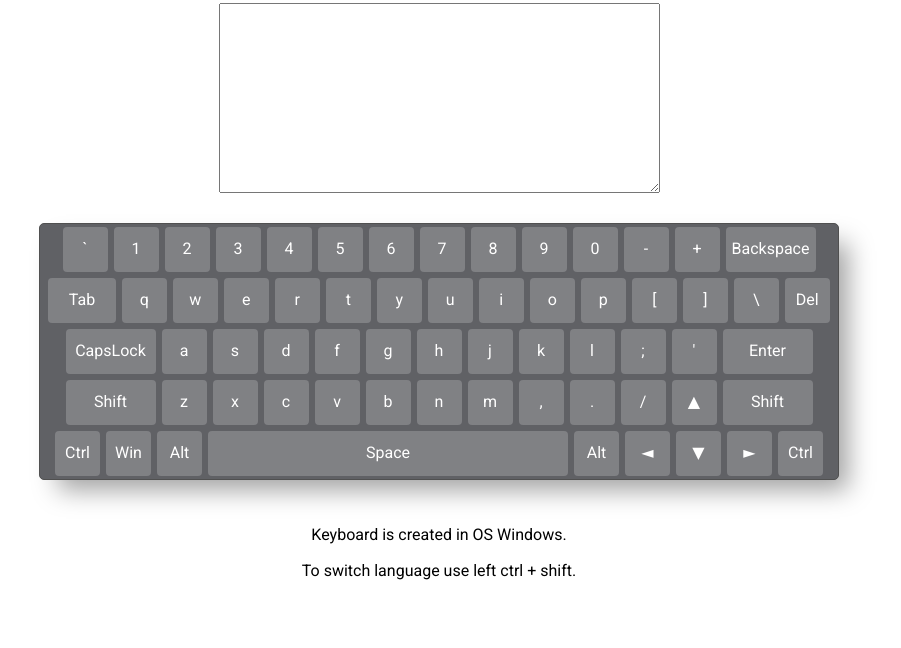
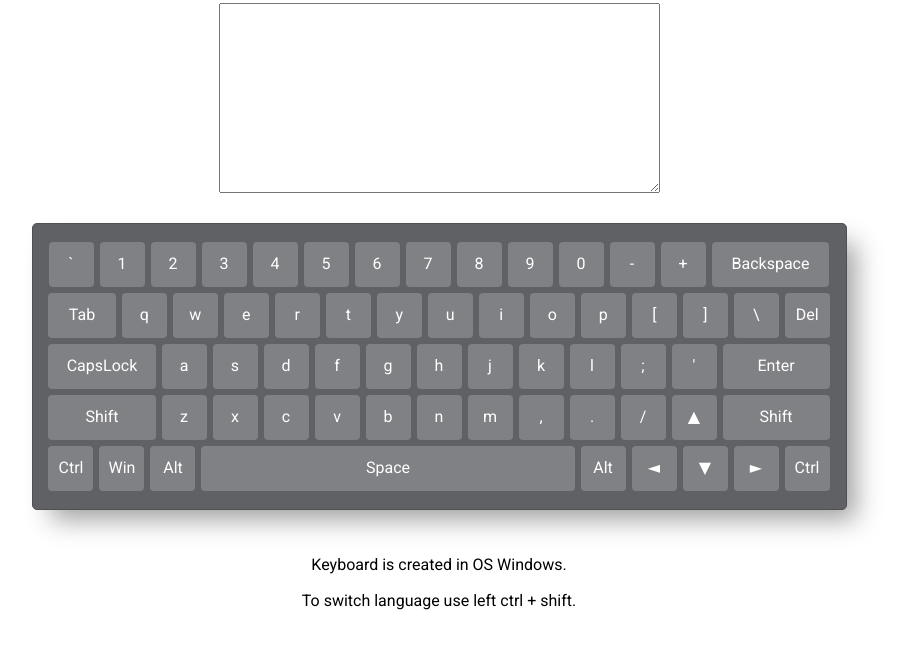
Before and after one commit to DenisKhatsuk/virtual-keyboard, a website: page index.html in a window 1280 px wide. Shown: the part 80-728 px from the top of the page, without its empty margins (201-1102 px from the left). Drawn offline with Linux system fonts and the light colour scheme.

Commit message:
fix: prettyfy keyboard appearance

```diff
--- a/js/script.js
+++ b/js/script.js
@@ -34,19 +34,25 @@ const Keyboard = {
           fragment.appendChild(key);
           break;
         case 'Backspace':
-        case 'CapsLock':
-        case 'Shift':
-        case 'Enter':
           key = document.createElement('button');
           keyContent = document.createTextNode(el);
           key.classList.add('keyboard__key', 'keyboard__key_size-3');
           key.appendChild(keyContent);
           fragment.appendChild(key);
           break;
+        case 'CapsLock':
+        case 'Shift':
+        case 'Enter':
+          key = document.createElement('button');
+          keyContent = document.createTextNode(el);
+          key.classList.add('keyboard__key', 'keyboard__key_size-4');
+          key.appendChild(keyContent);
+          fragment.appendChild(key);
+          break;
         case 'Space':
           key = document.createElement('button');
           keyContent = document.createTextNode(el);
-          key.classList.add('keyboard__key', 'keyboard__key_size-4');
+          key.classList.add('keyboard__key', 'keyboard__key_size-5');
           key.appendChild(keyContent);
           fragment.appendChild(key);
           break;
--- a/sass/components/_keyboard.scss
+++ b/sass/components/_keyboard.scss
@@ -1,7 +1,7 @@
 .keyboard {
-  width: 80%;
-  max-width: 800px;
+  width: 815px;
   margin: 0 auto;
+  padding: 15px 10px;
   background-color: $color-primary;
   border: 1px solid $color-border;
   border-radius: 5px;
@@ -34,10 +34,14 @@
   }
 
   &_size-3 {
-    width: $key-width * 2;
+    width: $key-width * 2.62;
   }
 
   &_size-4 {
-    width: $key-width * 8;
+    width: $key-width * 2.38;
+  }
+
+  &_size-5 {
+    width: $key-width * 8.29;
   }
 }
```
Also changed, not shown: style.css, 1 other file.
